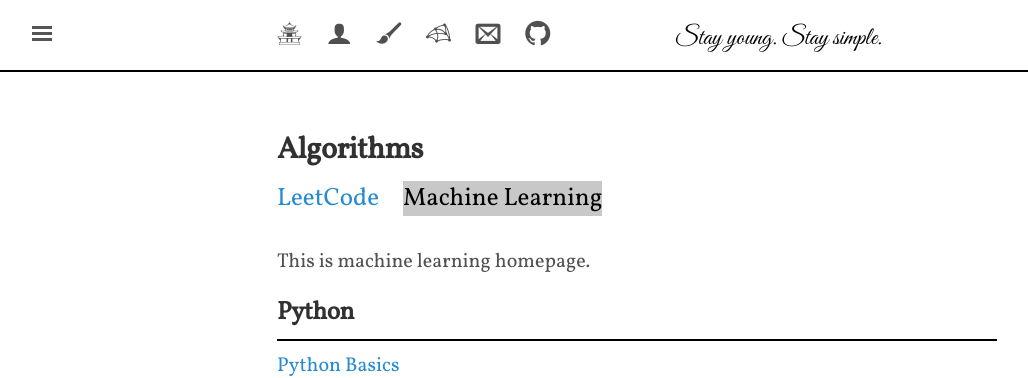
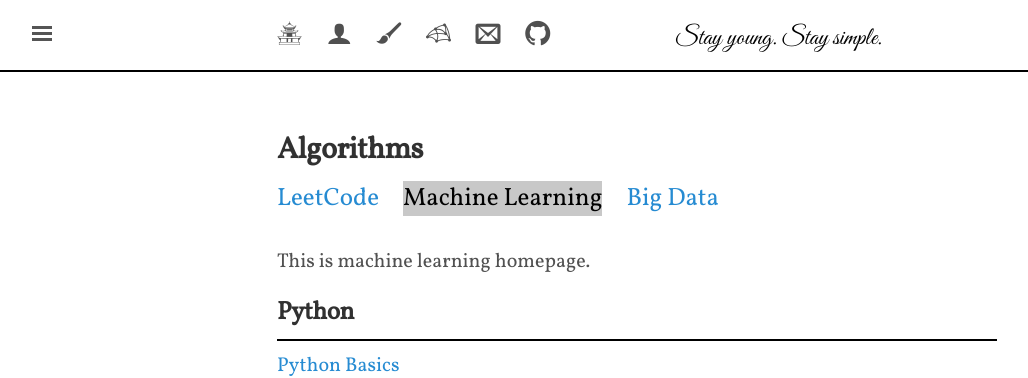
Before and after one commit to shevapato2008/myBlog, a Jekyll site: the page built from algorithms/machinelearning/index.md, in a window 1280 px wide. Shown: the top 378 px of the page, without its empty margins (3-1031 px from the left). Built offline with Jekyll 4.4.1, drawn with Linux system fonts in a browser that asks for light colours; some web fonts are replaced.

Commit message:
Updated.

```diff
--- a/_layouts/algorithm.html
+++ b/_layouts/algorithm.html
@@ -19,6 +19,11 @@ mathjax: true
           Machine Learning
         </a>
       </li>
+      <li>
+        <a href="{{site.baseurl}}/algorithms/bigdata/" {% if page.url contains 'algorithms/bigdata' %}class="current"{% endif %}>
+          Big Data
+        </a>
+      </li>
     </ul>
   </nav>
 </header>
```
